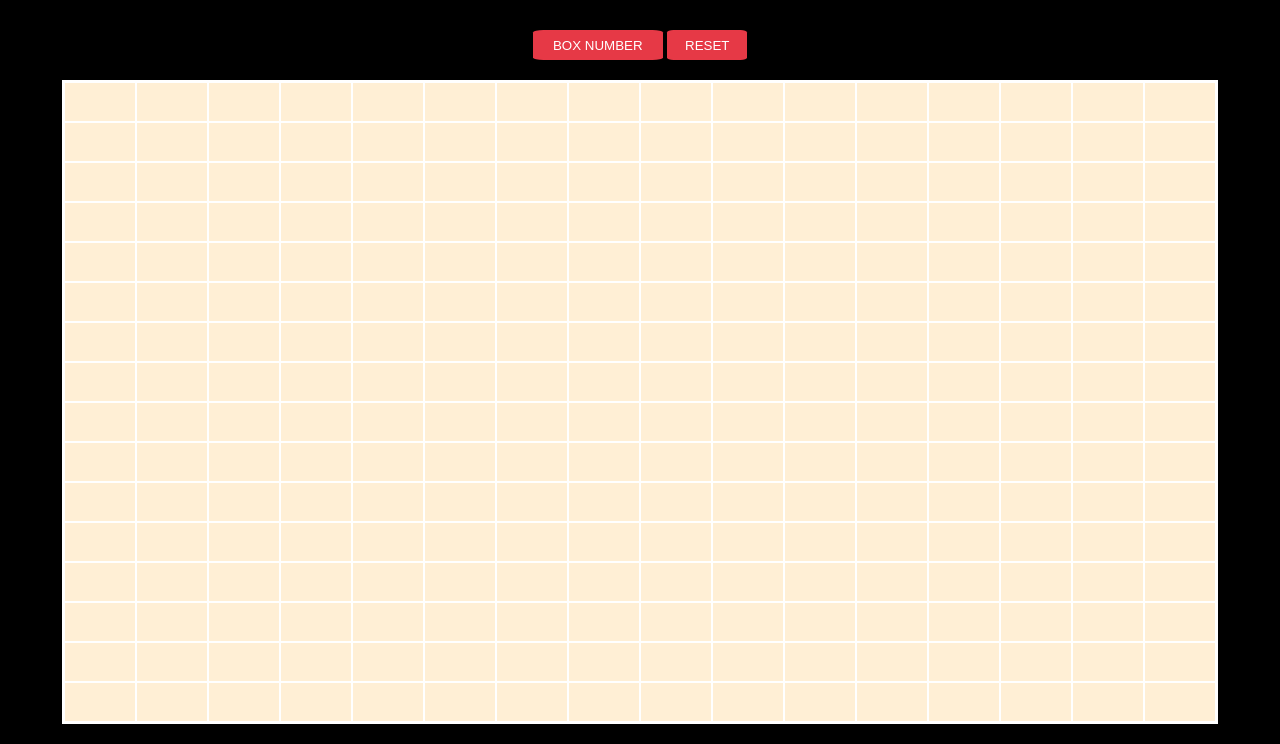
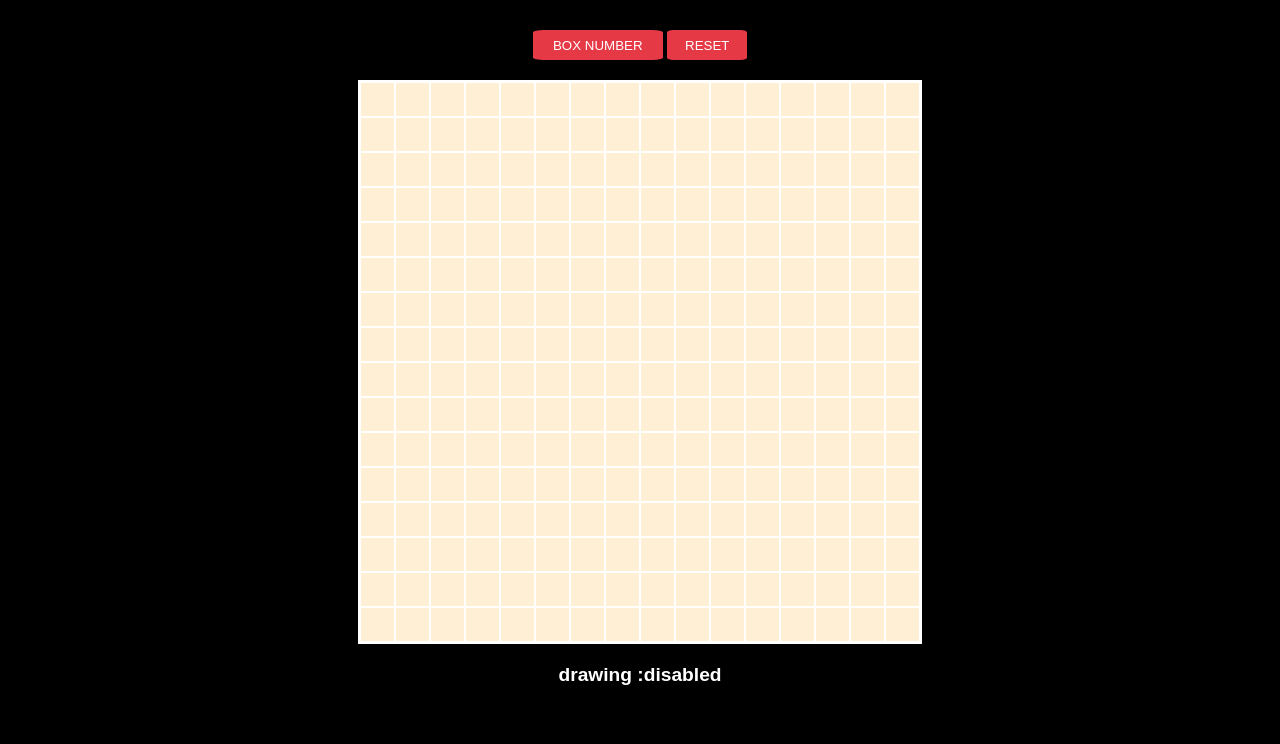
Before and after one commit to rithikjakhmola/etchASketch, a plain HTML site: page index.html in a window 1280 px wide. Both pictures are taken after a click on the button "RESET". Shown: the part 95-839 px from the top of the page. After the commit the page ends 800 px from the top, so only its background shows below. Drawn offline with Linux system fonts and the light colour scheme.

Commit message:
reset button and draw status has been added

```diff
--- a/index.html
+++ b/index.html
@@ -7,10 +7,11 @@
     <script src="script.js" defer></script>
     <link rel="stylesheet" href="sytles.css" />
   </head>
-  <body>
+  <body class="body">
     <h1>Etch a sketch</h1>
     <button class="count">BOX NUMBER</button>
     <button class="reset">RESET</button>
     <div class="area"></div>
+
   </body>
 </html>
--- a/script.js
+++ b/script.js
@@ -1,4 +1,5 @@
 const area = document.querySelector(".area");
+let drawing = false ;
 function boxes(x) {
   for (let i = 0; i < x; i++) {
     const row = document.createElement("div");
@@ -8,19 +9,35 @@ function boxes(x) {
       const column = document.createElement("div");
       column.id = "column";
       row.appendChild(column);
-      area.addEventListener("click", () => {
-        column.addEventListener("mouseover", function (e) {
+      column.addEventListener("mouseover", function (e) {
+        if(drawing){
           e.target.style.backgroundColor = "blue";
-        });
+        }
+      });
+      column.addEventListener("click", (e)=>{
+        if (!drawing){
+          e.target.style.backgroundColor="blue";
+        }
       });
     }
   }
 }
-boxes(16);
+const drawingStatus = document.createElement("div");
+drawingStatus.textContent = `drawing :${drawing? 'enabled': 'disabled'}`;
+const body = document.querySelector(".body");
+body.appendChild(drawingStatus);
+drawingStatus.style.color = 'white';
+drawingStatus.classList.add("drawingStatus");
+let p = 16 ;
+boxes(p);
+area.addEventListener ("click", ()=>{
+  drawing = !drawing;
+  drawingStatus.textContent = `drawing :${drawing? 'enabled': 'disabled'}`;
+})
 const count = document.querySelector(".count");
 count.addEventListener("click", newsheet);
 function newsheet(){
-    let p = prompt ("Add the number of boxes");
+    p = prompt ("Add the number of boxes");
     p = parseInt(p);
     if (p<=100 && p >1){
         area.innerHTML = "";
@@ -30,3 +47,10 @@ function newsheet(){
         alert("enter a valid number");
     }
 }
+const reset = document.querySelector(".reset");
+reset.addEventListener("click", ()=>{
+  area.innerHTML = "";
+  boxes(p);
+  drawing= false;
+  drawingStatus.textContent = `drawing :${drawing? 'enabled': 'disabled'}`;
+})
--- a/sytles.css
+++ b/sytles.css
@@ -11,8 +11,8 @@ h1 {
   display: flex;
   flex: 1;
   flex-direction: column;
-  height: 80vh;
-  width: 90vw;
+  height: 70vh;
+  width: 70vh;
   border: 2px solid white;
   margin: 20px auto;
 }
@@ -36,3 +36,11 @@ button {
 .reset {
   width: 80px;
 }
+button:hover{
+  cursor: pointer;
+}
+.drawingStatus{
+  font-size: larger;
+  color : white ;
+  font-weight: bolder;
+}
```
